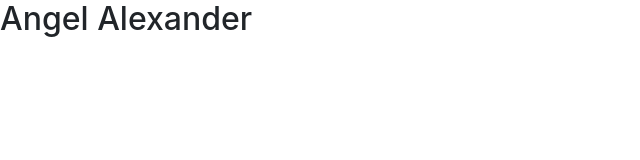
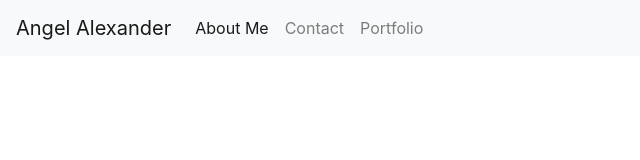
Before and after one commit to analexander/HW-Responsive-Portfolio, a plain HTML site: page portfolio.html in a window 1280 px wide. Shown: the whole page, without its empty margins (0-640 px from the left). Drawn offline with nearby package versions, Linux system fonts and the light colour scheme.

Commit message:
added toggle navbar to all pages

```diff
--- a/portfolio.html
+++ b/portfolio.html
@@ -7,11 +7,29 @@
     <title>Document</title>
 </head>
 <body>
-    <div class="fixed-top">
-        <h2>
-            Angel Alexander
-        </h2>
-    </div>
+    <nav class="navbar navbar-expand-lg navbar-light bg-light">
+        <a class="navbar-brand" href="#">Angel Alexander</a>
+        <button class="navbar-toggler" type="button" data-toggle="collapse" data-target="#navbarText" aria-controls="navbarText" aria-expanded="false" aria-label="Toggle navigation">
+          <span class="navbar-toggler-icon"></span>
+        </button>
+        <div class="collapse navbar-collapse" id="navbarText">
+          <ul class="navbar-nav mr-auto">
+            <li class="nav-item active">
+              <a class="nav-link" href="#">About Me<span class="sr-only">(current)</span></a>
+            </li>
+            <li class="nav-item">
+              <a class="nav-link" href="contact.html">Contact</a>
+            </li>
+            <li class="nav-item">
+              <a class="nav-link" href="portfolio.html">Portfolio</a>
+            </li>
+          </ul>
+        </div>
+      </nav>
 
+
+<script src="https://code.jquery.com/jquery-3.2.1.slim.min.js" integrity="sha384-KJ3o2DKtIkvYIK3UENzmM7KCkRr/rE9/Qpg6aAZGJwFDMVNA/GpGFF93hXpG5KkN" crossorigin="anonymous"></script>
+<script src="https://cdnjs.cloudflare.com/ajax/libs/popper.js/1.12.9/umd/popper.min.js" integrity="sha384-ApNbgh9B+Y1QKtv3Rn7W3mgPxhU9K/ScQsAP7hUibX39j7fakFPskvXusvfa0b4Q" crossorigin="anonymous"></script>
+<script src="https://maxcdn.bootstrapcdn.com/bootstrap/4.0.0/js/bootstrap.min.js" integrity="sha384-JZR6Spejh4U02d8jOt6vLEHfe/JQGiRRSQQxSfFWpi1MquVdAyjUar5+76PVCmYl" crossorigin="anonymous"></script>
 </body>
 </html>
```
Also changed, not shown: contact.html (+22 -6 lines), index.html (+22 -5 lines).
